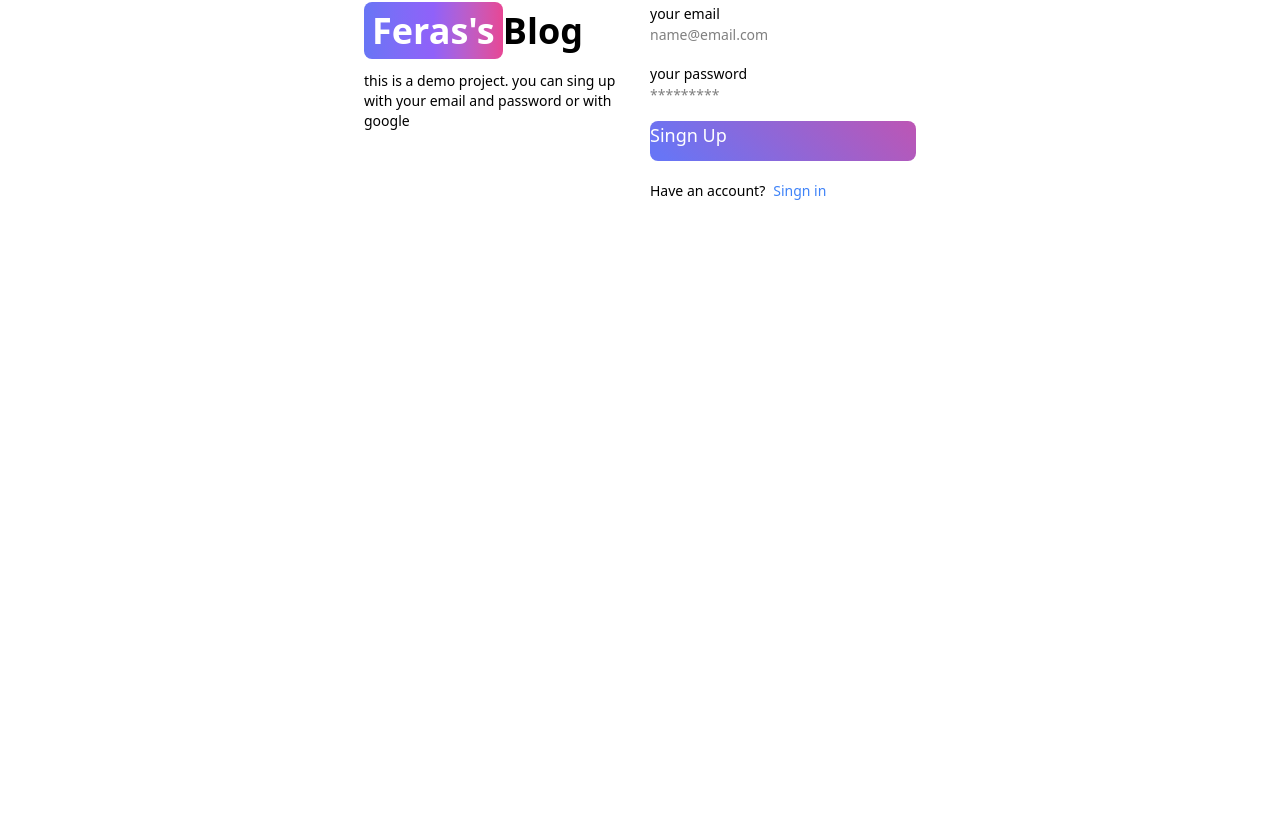
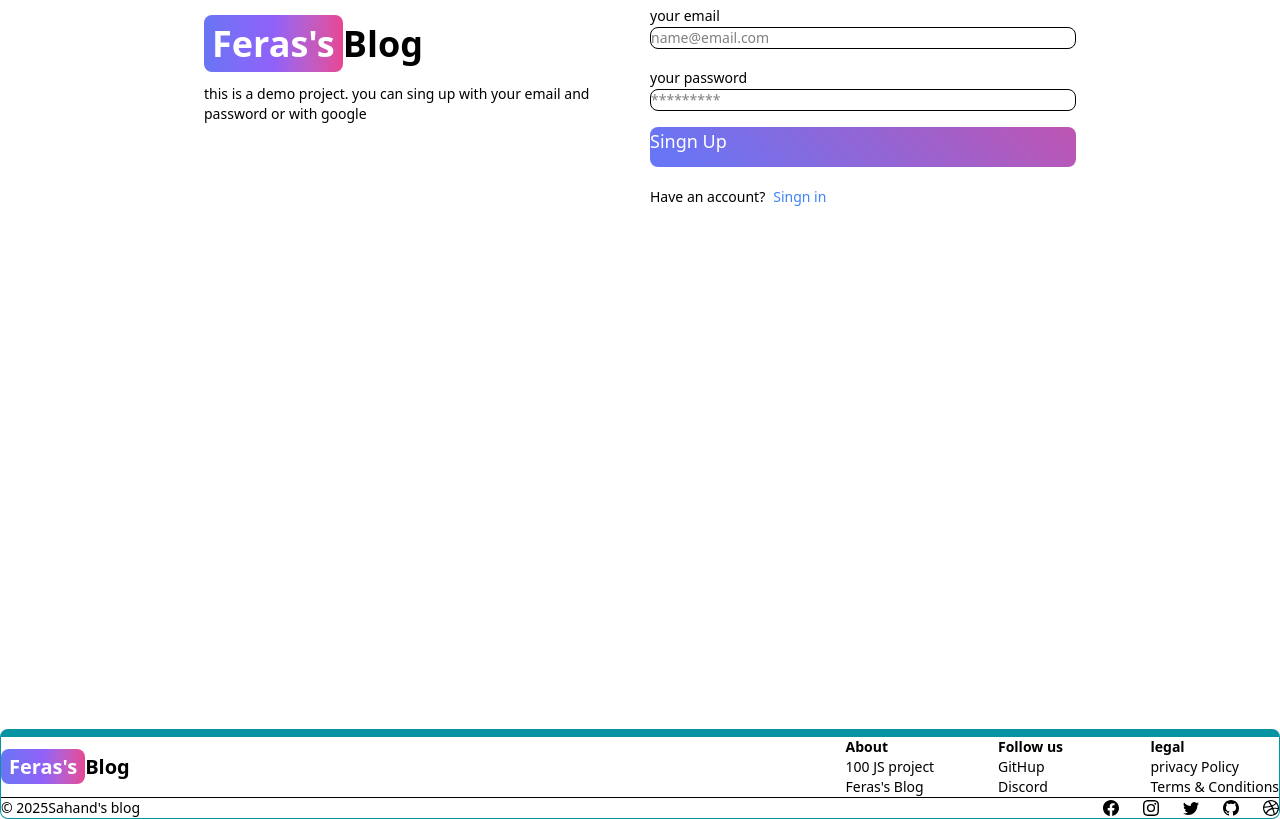
Before and after one commit to FerasSalloum/MERN-BLOG, a React (Vite) app in the folder client/: page /sign-up in a window 1280 px wide. Shown: the part 193-1012 px from the top of the page. Before the commit the page ends 922 px from the top, so only its background shows below. Built offline with nearby package versions, Linux system fonts and the light colour scheme.

Commit message:
create and add the footer component

```diff
--- a/client/src/App.jsx
+++ b/client/src/App.jsx
@@ -7,6 +7,7 @@
 import Signup from "./pages/Signup";
 import Projects from "./pages/projects";
 import Header from "./components/Header";
+import Footer from "./components/Footer";
 
 const App = () => {
   return (
@@ -20,6 +21,7 @@
         <Route path="/sign-up" element={<Signup />} />
         <Route path="/projects" element={<Projects />} />
       </Routes>
+      <Footer/>
     </>
   );
 };
--- /dev/null
+++ b/client/src/components/Footer.jsx
@@ -0,0 +1,91 @@
+import React from "react";
+import {
+  Footer,
+  FooterCopyright,
+  FooterDivider,
+  FooterIcon,
+  FooterLink,
+  FooterLinkGroup,
+  FooterTitle,
+} from "flowbite-react";
+import {
+  BsFacebook,
+  BsInstagram,
+  BsTwitter,
+  BsGithub,
+  BsDribbble,
+} from "react-icons/bs";
+import { Link } from "react-router-dom";
+const FooterCom = () => {
+  return (
+    <Footer container className="border border-t-8! border-teal-500">
+      <div className="w-full max-w-7xl mx-auto">
+        <div className="flex flex-col md:flex-row md:justify-between md:items-center ">
+          <div className="">
+            <Link
+              to="/"
+              className="self-center whitespace-nowrap text-sm sm:text-xl font-semibold dark:text-white"
+            >
+              <span className="px-2 py-1 bg-linear-to-r from-indigo-500 via-purple-500 to-pink-500 rounded-lg text-white">
+                Feras's
+              </span>
+              Blog
+            </Link>
+          </div>
+          <div className="grid grid-cols-2 gap-3 mt-5 sm:mt-auto sm:grid-cols-3 sm:gap-6 md:mt-auto">
+            <div>
+              <FooterTitle title="About" />
+              <FooterLinkGroup col>
+                <FooterLink href="/" target="_blank" rel="noopener norefrrer">
+                  100 JS project
+                </FooterLink>
+                <FooterLink href="/" target="_blank" rel="noopener norefrrer">
+                  Feras's Blog
+                </FooterLink>
+              </FooterLinkGroup>
+            </div>
+            <div>
+              <FooterTitle title="Follow us" />
+              <FooterLinkGroup col>
+                <FooterLink href="/" target="_blank" rel="noopener norefrrer">
+                  GitHup
+                </FooterLink>
+                <FooterLink href="/" target="_blank" rel="noopener norefrrer">
+                  Discord
+                </FooterLink>
+              </FooterLinkGroup>
+            </div>
+            <div className="mt-5 sm:mt-auto">
+              <FooterTitle title="legal" />
+              <FooterLinkGroup col>
+                <FooterLink href="/" target="_blank" rel="noopener norefrrer">
+                  privacy Policy
+                </FooterLink>
+                <FooterLink href="/" target="_blank" rel="noopener norefrrer">
+                  Terms &amp; Conditions
+                </FooterLink>
+              </FooterLinkGroup>
+            </div>
+          </div>
+        </div>
+        <FooterDivider />
+        <div className="w-full sm:flex sm:items-center sm:justify-between">
+          <FooterCopyright
+            href="#"
+            by="Sahand's blog"
+            year={new Date().getFullYear()}
+          />
+          <div className="flex gap-6 mt-5 sm:mt-0 sm:justify-center">
+            <FooterIcon href="#" icon={BsFacebook} />
+            <FooterIcon href="#" icon={BsInstagram} />
+            <FooterIcon href="#" icon={BsTwitter} />
+            <FooterIcon href="#" icon={BsGithub} />
+            <FooterIcon href="#" icon={BsDribbble} />
+          </div>
+        </div>
+      </div>
+    </Footer>
+  );
+};
+
+export default FooterCom;
--- a/client/src/pages/Signup.jsx
+++ b/client/src/pages/Signup.jsx
@@ -56,7 +56,7 @@
   };
   return (
     <div className="min-h-screen mt-20 ">
-      <div className="flex p-3 max-w-xl mx-auto flex-col md:flex-row md:items-center gap-5">
+      <div className="flex p-3 max-w-2xl mx-auto flex-col md:flex-row md:items-center gap-5 lg:max-w-4xl">
         {/* left */}
         <div className="flex-1">
           <Link to="/" className="font-bold text-black text-4xl">
```
